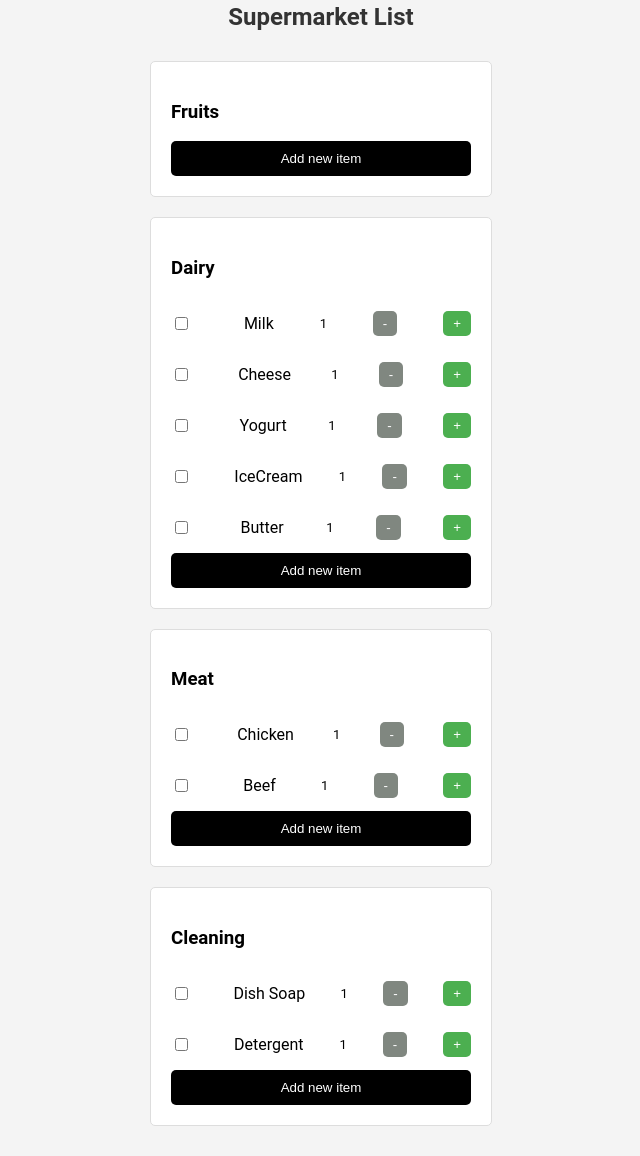
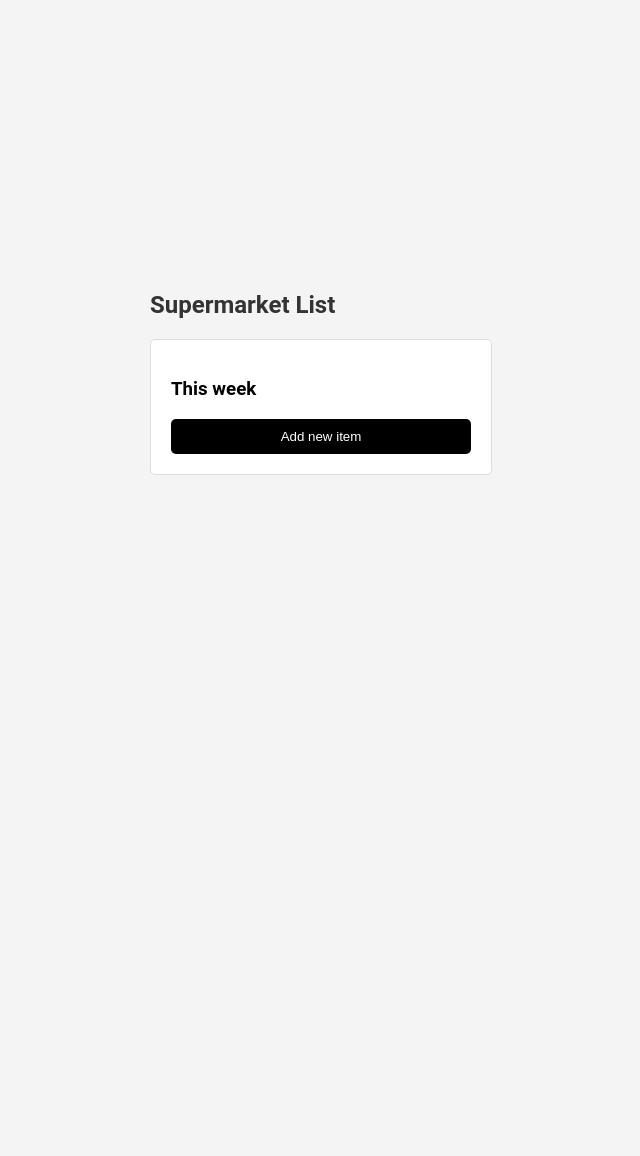
Before and after one commit to anicabral/todolist, a plain HTML site: page index.html in a window 1280 px wide. Shown: the part 17-1173 px from the top of the page, without its empty margins (319-959 px from the left). After the commit the page ends 800 px from the top, so only its background shows below. Drawn offline with Linux system fonts and the light colour scheme.

Commit message:
quantity bug solved

```diff
--- a/index.html
+++ b/index.html
@@ -4,107 +4,19 @@
     <meta charset="UTF-8">
     <meta name="viewport" content="width=device-width, initial-scale=1.0">
     <link rel="stylesheet" href="style.css">
-    <title>Supermarket List</title>
+    <title> Task list </title>
     <script src="index.js" defer>  </script>
 </head>
 <body>
-    <h2>Supermarket List</h2>
     <div class="container">
-    <div class="category">
-        <h3>Fruits</h3>
-        <div class="items" id="fruits">
-            <button class="addnew"> Add new item </button>
-        </div>
-    </div>
-
-    <div class="category">
-        <h3>Dairy</h3>
-        <div class="items">
-            <div class="item">
-                <input type="checkbox" class="checkbox">
-                <p>Milk</p>
-                <p class="quantity">1</p>
-                <button class="lessbutton">-</button>
-                <button class="addbutton">+</button>
-            </div>
-            <div class="item">
-                <input type="checkbox" class="checkbox">
-                <p>Cheese</p>
-                <p class="quantity">1</p>
-                <button class="lessbutton">-</button>
-                <button class="addbutton">+</button>
-            </div>
-            <div class="item">
-                <input type="checkbox" class="checkbox">
-                <p>Yogurt</p>
-                <p class="quantity">1</p>
-                <button class="lessbutton">-</button>
-                <button class="addbutton">+</button>
-            </div>
-            <div class="item">
-                  <input type="checkbox" class="checkbox">
-                  <p>IceCream</p>
-                  <p class="quantity">1</p>
-                  <button class="lessbutton">-</button>
-                  <button class="addbutton">+</button>
-              </div>
-              <div class="item">
-                <input type="checkbox" class="checkbox">
-                <p>Butter </p>
-                <p class="quantity">1</p>
-                <button class="lessbutton">-</button>
-                <button class="addbutton">+</button>
-            </div>
-            <button class="addnew"> Add new item </button>
-        </div>
-
-    </div>
-
-    <div class="category">
-        <h3>Meat</h3>
-        <div class="items">
-            <div class="item">
-                <input type="checkbox" class="checkbox">
-                <p>Chicken</p>
-                <p class="quantity">1</p>
-                <button class="lessbutton">-</button>
-                <button class="addbutton">+</button>
-            </div>
-            <div class="item">
-                <input type="checkbox" class="checkbox">
-                <p>Beef</p>
-                <p class="quantity">1</p>
-                <button class="lessbutton">-</button>
-                <button class="addbutton">+</button>
-            </div>
-            <button class="addnew"> Add new item </button>
-            <!-- Add more items as needed -->
-        </div>
-    </div>
-
-    <div class="category">
-        <h3>Cleaning</h3>
-        <div class="items">
-            <div class="item">
-                <input type="checkbox" class="checkbox">
-                <p>Dish Soap</p>
-                <p class="quantity">1</p>
-                <button class="lessbutton">-</button>
-                <button class="addbutton">+</button>
-            </div>
-            <div class="item">
-                <input type="checkbox" class="checkbox">
-                <p>Detergent</p>
-                <p class="quantity">1</p>
-                <button class="lessbutton">-</button>
-                <button class="addbutton">+</button>
-            </div>
-            <button class="addnew"> Add new item </button>
-            <!-- Add more items as needed -->
-        </div>
+      <h2> Supermarket List </h2>
+      <div class="category">
+          <h3> This week </h3>
+          <div class="items" id="fruits">
+              <button class="addnew"> Add new item </button>
+          </div>
+      </div>
     </div>
   </div>
-    <!-- Add more categories as needed -->
-
 </body>
 </html>
--- a/index.js
+++ b/index.js
@@ -12,34 +12,22 @@ const addEventListenerForButtons = (buttons) => {
       let divItem = button.parentElement;
       let quantityItem = divItem.querySelector('.quantity');
       let currentQuantity = parseFloat(quantityItem.innerText);
-
       if (button.classList.contains('addbutton')) {
         quantityItem.innerText = currentQuantity += 1;
         } else if (button.classList.contains('lessbutton')) {
-        quantityItem.innerText = currentQuantity -=1;
+        if (quantityItem.innerText > 1) {
+          quantityItem.innerText = currentQuantity - 1;
+        };
         } else if (button.classList.contains('deletebutton')) {
        const removeItem = divItem.children[1].innerText;
-        // Obtener la ultima version de la lista del localStorage
         savedFruits = JSON.parse(localStorage.getItem('ls-fruits'));
-        // Actualizar la lista (eliminar el elemento)
         let updatedSavedFruits = deleteElementByKey(savedFruits, 'itemName', removeItem);
-        //eliminar el item del HTML.
         divItem.remove();
-        // Guardar la nueva version de la lista
-        console.log('updatedSavedFruits', updatedSavedFruits);
         localStorage.setItem('ls-fruits', JSON.stringify(updatedSavedFruits));
         };
     });
   });
 }
-
-// ADD NEW HARDCODED ITEM
-// 1. Definir lista de objetos de categoria frutas
-// const f = [
-//   {itemName: "Apple", itemQuantity: "1"},
-//   {itemName: "Orange", itemQuantity: "2"},
-//   {itemName: "Banana", itemQuantity: "3"}
-// ];
 
 // GET UPDATED LOCAL STORAGE FRUIT LIST IF LIST EXISTS
 const getLocalStorageFruitList = () => {
@@ -51,7 +39,7 @@ const getLocalStorageFruitList = () => {
   return savedFruitsAuxiliar;
 }
 // 1.A) Guardar lista de objetos en localStorage
-//localStorage.setItem('ls-fruits', JSON.stringify(f)); convierte el objeto en una cadena string JSON
+// localStorage.setItem('ls-fruits', JSON.stringify(f)); convierte el objeto en una cadena string JSON
 let savedFruits = getLocalStorageFruitList();
 
 // 1.B) Obtener lista de objetos en localStorage
@@ -72,14 +60,12 @@ savedFruits.forEach(fruit => {
 </div>`);
 });
 
-// add new item button
+// ADD NEW ITEM BUTTON
 
 const addNewButtons = document.querySelectorAll(".addnew");
 addNewButtons.forEach(addNewButton => {
   addNewButton.addEventListener("click", () => {
-    // 1. Al apretar un boton poner alert para ingresar nombre de nuevo item.
     let newItem = prompt('Which item do you want to add?');
-     // 2. Al aceptar agregarlo a la lista de items abajo del ultimo item en el HTML.
     addNewButton.insertAdjacentHTML('beforebegin', `<div class="item">
           <input type="checkbox" class="checkbox">
           <p>${newItem}</p>
@@ -93,15 +79,12 @@ addNewButtons.forEach(addNewButton => {
     let lastAddedItemButtons = lastAddedItem.querySelectorAll('button');
     addEventListenerForButtons(lastAddedItemButtons);
 
-    // 3. Guardar el new item en el localStorage para que la proxima vez que se cargue quede guardado:
-    // 3.1 Buscar la lista en el localStorage (listItem).
-    savedFruits = getLocalStorageFruitList();
-    // 3.2 Agregar el new item a la lista con push. Tiene que ser un objeto (nombre q ingresa el user y cantidad fijada)
-    let newItemObject = {itemName: newItem, itemQuantity: "1"};
+    // 3. Save new item in localStorage for next time
+    savedFruits = getLocalStorageFruitList(); // 3.1 Search la lista en el localStorage (listItem).
+    let newItemObject = {itemName: newItem, itemQuantity: "1"}; // 3.2 Add new item  to list.
     savedFruits.push(newItemObject);
     console.log('savedFruits', savedFruits);
-    // 3.3 Guardar en localStorage la lista actualizada
-    localStorage.setItem('ls-fruits', JSON.stringify(savedFruits));
+    localStorage.setItem('ls-fruits', JSON.stringify(savedFruits)); // 3.3 Save in localStorage updated list
   });
 });
 
@@ -109,8 +92,6 @@ addNewButtons.forEach(addNewButton => {
 // modify quantity
 
 const buttons = document.querySelectorAll("button");
-
-
 addEventListenerForButtons(buttons);
 
 
--- a/style.css
+++ b/style.css
@@ -28,24 +28,23 @@ h2 {
   display: flex;
   flex-direction: column;
   flex-wrap: wrap;
+  justify-content: space-between;
 }
 
 .item {
   display: flex;
+  align-items: center;
   justify-content: space-between;
+  position: relative;
   align-items: center;
-  position: relative;
-
 }
 
 .checkbox {
   margin-right: 10px;
 }
 
-
 .button {
   position: absolute;
-  /* Ajusta la posición a la derecha según tus preferencias */
 }
 
 .addbutton {
```
